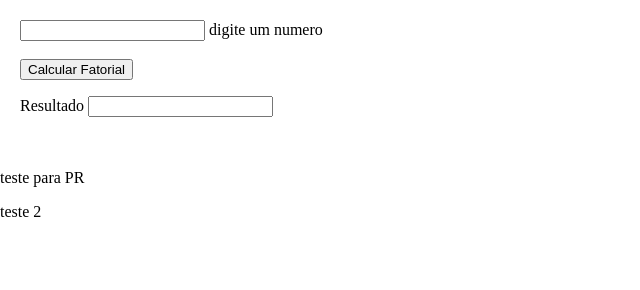
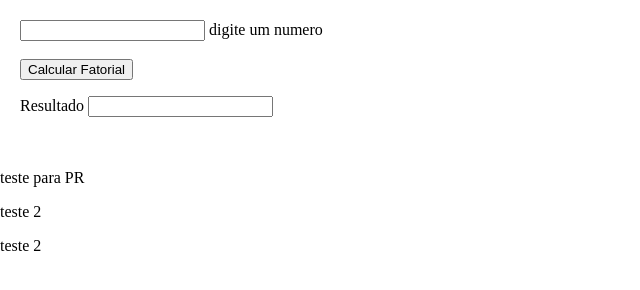
Before and after one commit to LuisPericoDambroski/Projetos, a plain HTML site: page Algoritimos_JavaScript/Calculadoras/Calculo_fatorial/Fatorial.html in a window 1280 px wide. Shown: the full height of the page, 0-640 px from the left. Drawn offline with Linux system fonts and the light colour scheme.

Commit message:
feito alteração do Fatorial esperando aprovação do revisor carlos

```diff
--- a/Algoritimos_JavaScript/Calculadoras/Calculo_fatorial/Fatorial.html
+++ b/Algoritimos_JavaScript/Calculadoras/Calculo_fatorial/Fatorial.html
@@ -24,6 +24,7 @@
 
     <p> teste para PR</p>
     <p>teste 2</p>
+    <p> teste 2</p>
 </body>
 
 </html>
--- a/Algoritimos_JavaScript/Calculadoras/Calculo_fatorial/Fatorial.js
+++ b/Algoritimos_JavaScript/Calculadoras/Calculo_fatorial/Fatorial.js
@@ -16,3 +16,4 @@ function escrevaCalcular() {
     parseInt(document.getElementById("Resultado").value = (`${calculo.toFixed(2)}`))
 
 }
+// esperando aprovação
--- a/Algoritimos_JavaScript/Calculadoras/Calculo_fatorial/estilo.css
+++ b/Algoritimos_JavaScript/Calculadoras/Calculo_fatorial/estilo.css
@@ -10,3 +10,4 @@ button :hover{
     color: aliceblue;
     background-color: beige;
 }
+/* esperando aprovação */
```
